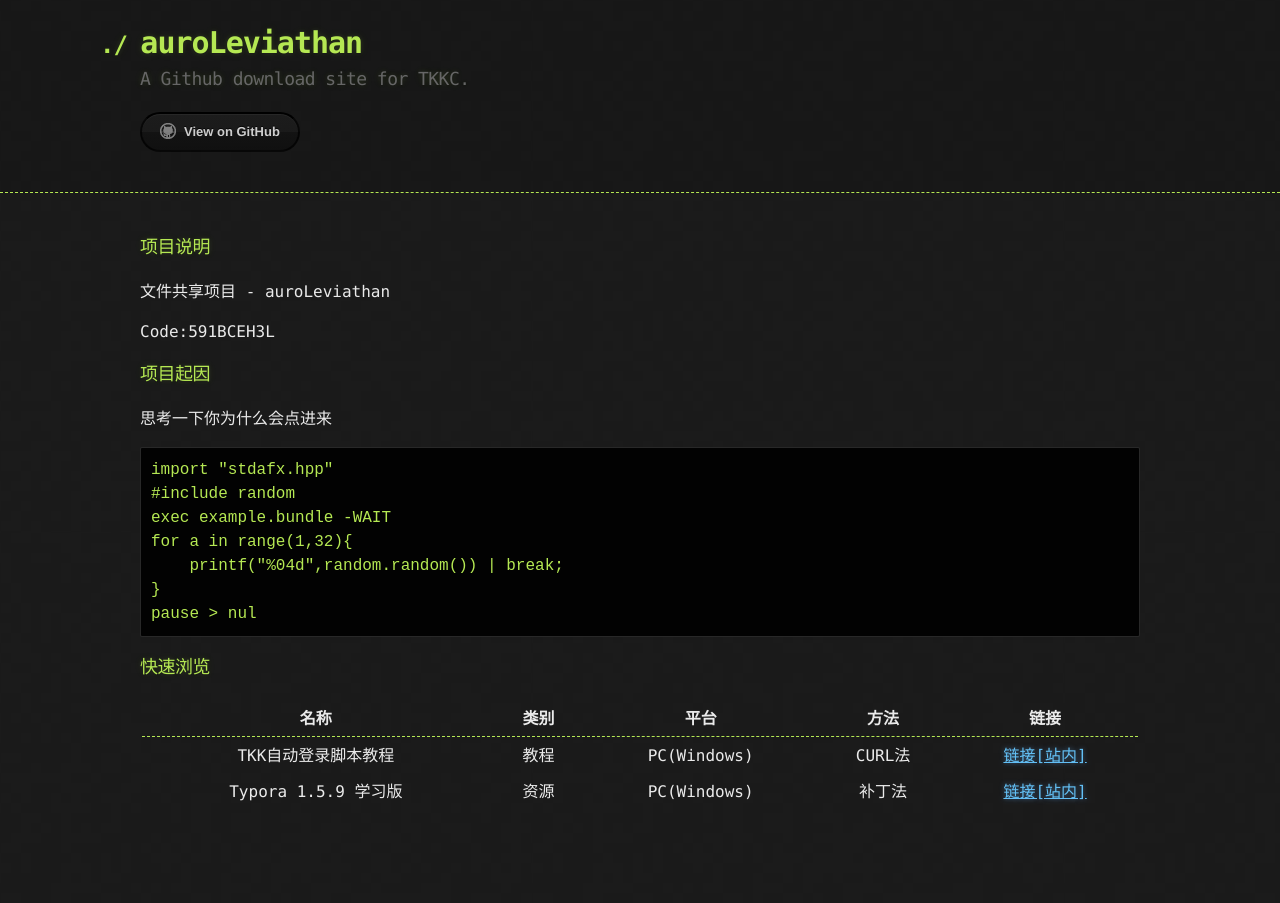
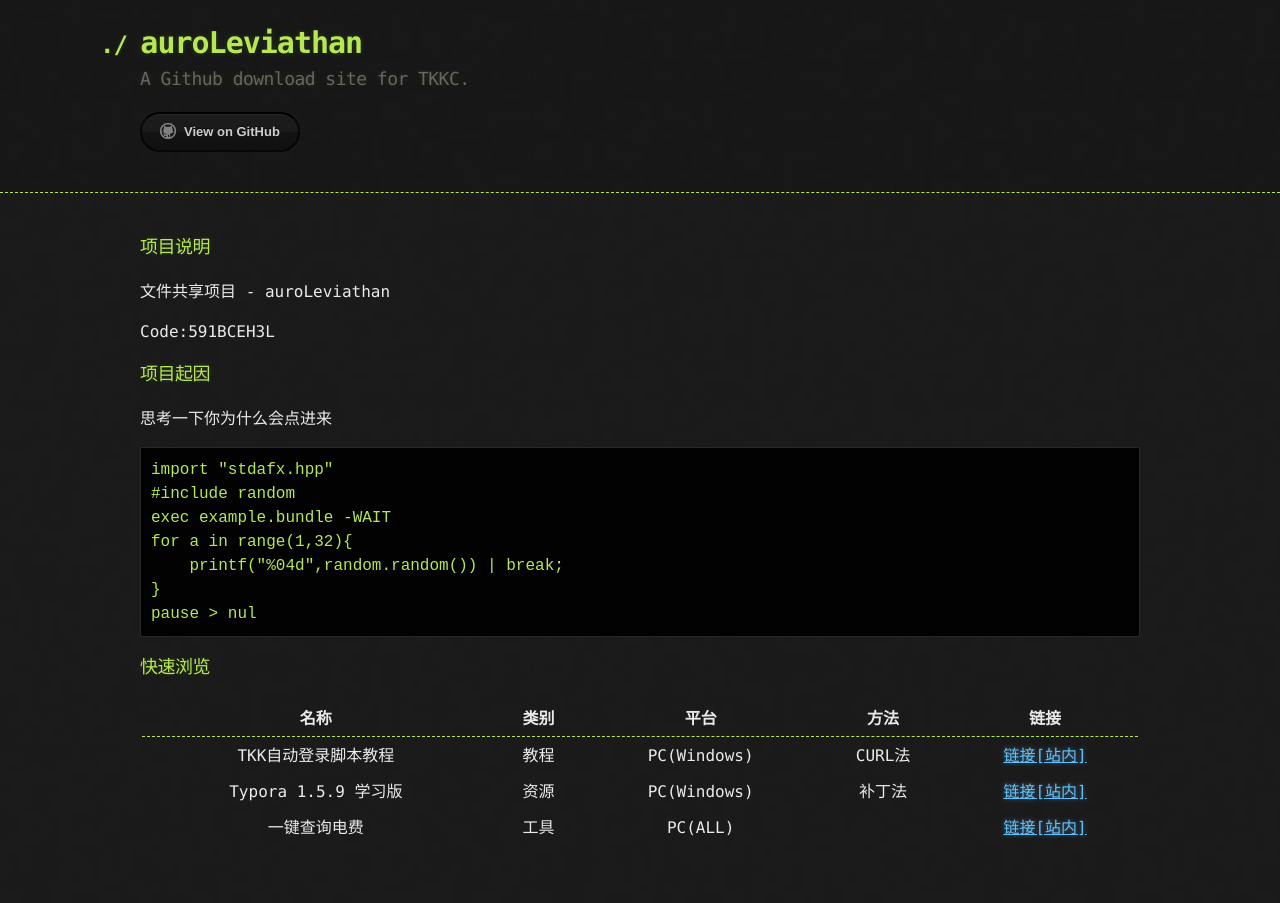
Before and after one commit to THSLP13/leviathan_toolsite, a Jekyll site: the page built from index.md, in a window 1280 px wide. Built offline with Jekyll 4.4.1, drawn with Linux system fonts in a browser that asks for light colours; our own code applies the rules of GitHub Pages for plain Markdown files.

Commit message:
Update index.md

```diff
--- a/index.md
+++ b/index.md
@@ -26,5 +26,5 @@ pause > nul
 | :-----------------: | :--: | :---------: | :----: | :-------------------------------------------------: |
 | TKK自动登录脚本教程 | 教程 | PC(Windows) | CURL法 |  [链接[站内]](.\Guide_AutoTKKC_CamNetworkLog.html)  |
 | Typora 1.5.9 学习版 | 资源 | PC(Windows) | 补丁法 | [链接[站内]](.\Resource_Typora_1_5_9_learnVer.html) |
+| 一键查询电费        |  工具 |  PC(ALL) |        |   [链接[站内]](.\Tool_QueryElecInfo.html) |
 |                     |      |             |        |                                                     |
-|                     |      |             |        |                                                     |
```
